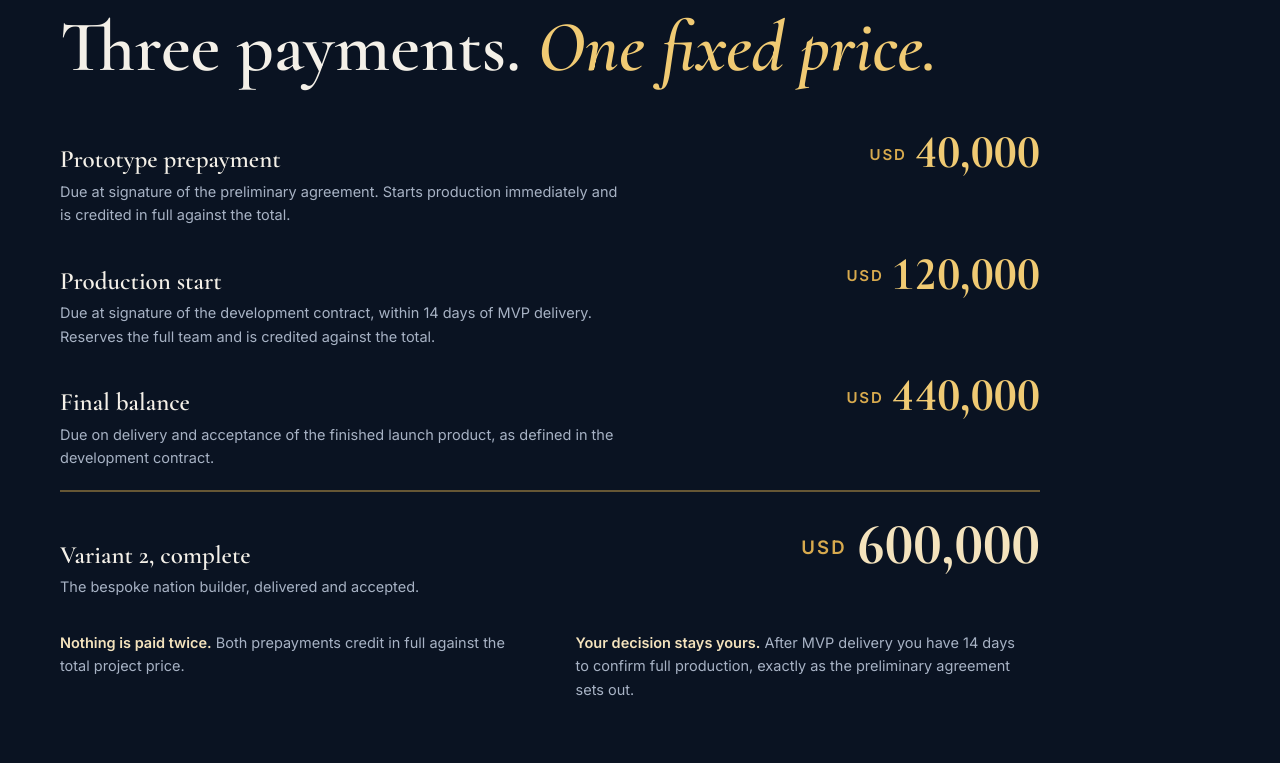
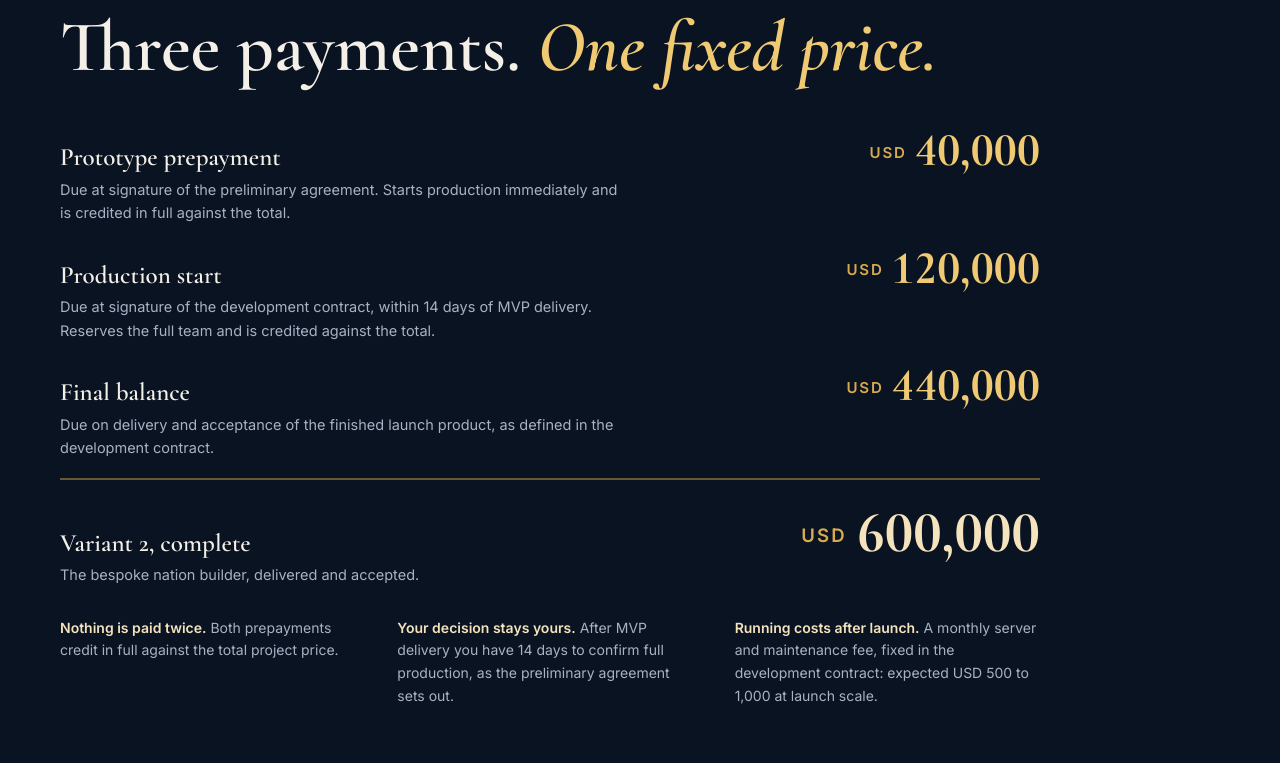
Before and after one commit to DavidVykopal/Proposals, a website: page Hexapolis_India/public/recap/index.html in a window 1280 px wide. Shown: the part 4164-4927 px from the top of the page. Drawn offline with nearby package versions, Linux system fonts and the light colour scheme; grey boxes are pictures that could not be loaded.

Commit message:
Added monthly cost

```diff
--- a/Hexapolis_India/public/recap/index.html
+++ b/Hexapolis_India/public/recap/index.html
@@ -541,7 +541,7 @@
       grid-template-columns: minmax(0, 1fr) auto;
       gap: 12px 36px;
       align-items: baseline;
-      padding: 12px 0;
+      padding: 10px 0;
     }
 
     .ledger-row .what {
@@ -588,14 +588,16 @@
     .ledger-total .amount { color: var(--gold-soft); font-size: clamp(42px, 5.2vw, 58px); }
 
     .fin-notes {
-      display: flex;
-      gap: clamp(24px, 4vw, 64px);
-      flex-wrap: wrap;
+      display: grid;
+      grid-template-columns: repeat(3, 1fr);
+      gap: clamp(20px, 2.5vw, 36px);
       margin-top: 20px;
       max-width: 980px;
     }
 
-    .fin-notes p { flex: 1 1 300px; color: var(--muted); font-size: 14.5px; }
+    .fin-notes p { color: var(--muted); font-size: 14px; }
+
+    @media (max-width: 760px) { .fin-notes { grid-template-columns: 1fr; } }
     .fin-notes b { color: var(--gold-soft); font-weight: 600; }
 
     @media (max-width: 640px) {
@@ -930,7 +932,8 @@
         </div>
         <div class="fin-notes rise d3">
           <p><b>Nothing is paid twice.</b> Both prepayments credit in full against the total project price.</p>
-          <p><b>Your decision stays yours.</b> After MVP delivery you have 14 days to confirm full production, exactly as the preliminary agreement sets out.</p>
+          <p><b>Your decision stays yours.</b> After MVP delivery you have 14 days to confirm full production, as the preliminary agreement sets out.</p>
+          <p><b>Running costs after launch.</b> A monthly server and maintenance fee, fixed in the development contract: expected USD 500 to 1,000 at launch scale.</p>
         </div>
       </div>
     </section>
```
Also changed, not shown: Hexapolis_India/PRELIMINARY_AGREEMENT.md (+2 -0 lines), Hexapolis_India/preliminary-agreement.html (+1 -0 lines), 1 other file.
